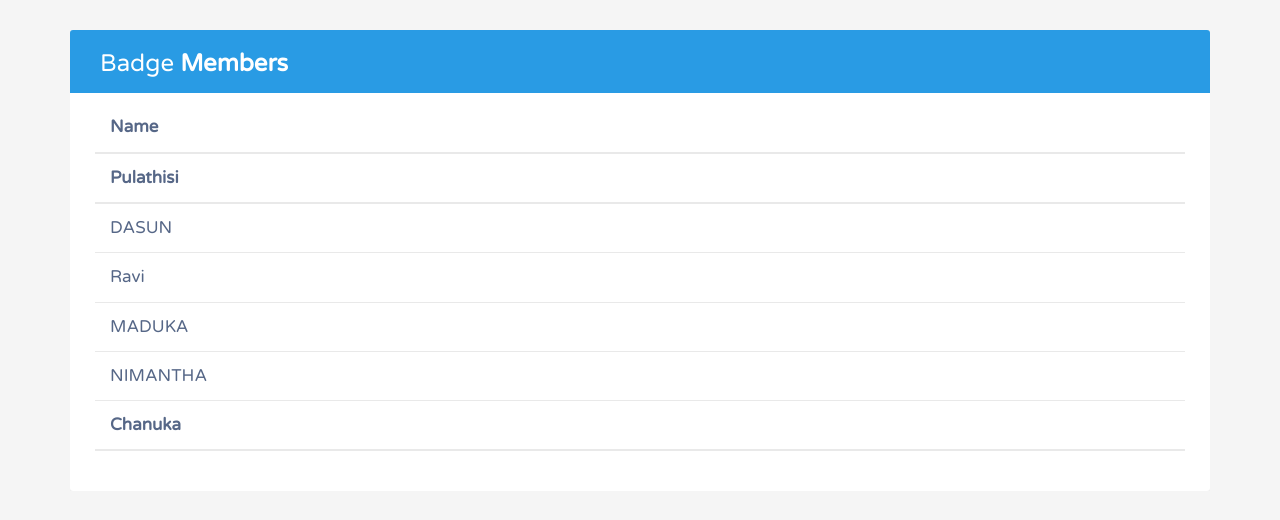
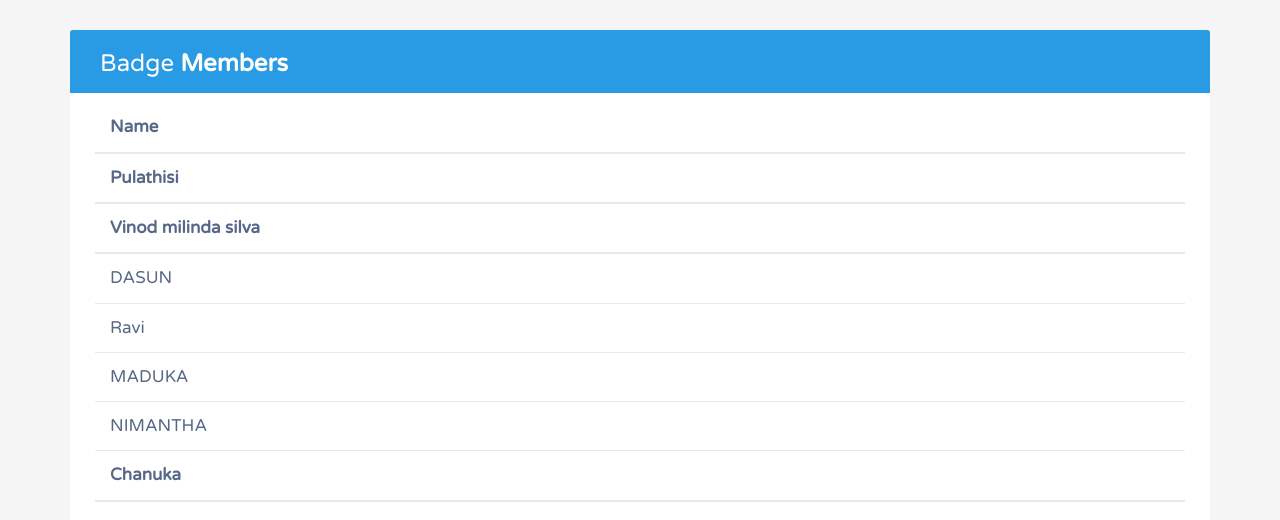
Before and after one commit to dasunNimantha/ICT_GIT_SESSION, a plain HTML site: page index.html in a window 1280 px wide. Drawn offline with nearby package versions, Linux system fonts and the light colour scheme.

Commit message:
1st contribute

```diff
--- a/index.html
+++ b/index.html
@@ -37,6 +37,9 @@
                         <th>Pulathisi</th>
                     </tr>
 
+		    <tr>
+                        <th>Vinod milinda silva</th>
+                    </tr>
 
                     <tr>
                       <td>DASUN</td>
```
